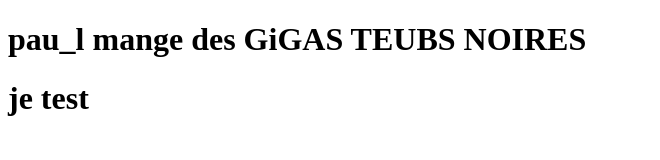
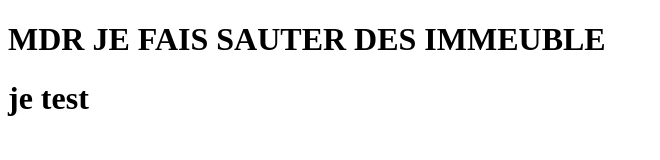
Before and after one commit to WolfRedy/AnOriginalGame, a plain HTML site: page index.html in a window 1280 px wide. Shown: the whole page, without its empty margins (0-660 px from the left). Drawn offline with Linux system fonts and the light colour scheme.

Commit message:
Update index.html

```diff
--- a/index.html
+++ b/index.html
@@ -3,10 +3,10 @@
 <head>
     <meta charset="utf-8">
     <meta http-equiv="X-UA-Compatible" content="IE=edge">
-    <title>MaPage</title>
+    <title>ALLAH ACKBAR</title>
 </head>
 <body>
-     <h1>pau_l mange des GiGAS TEUBS NOIRES</h1>
+     <h1>MDR JE FAIS SAUTER DES IMMEUBLE</h1>
      <h1>je test</h1>
 
 </body>
```
